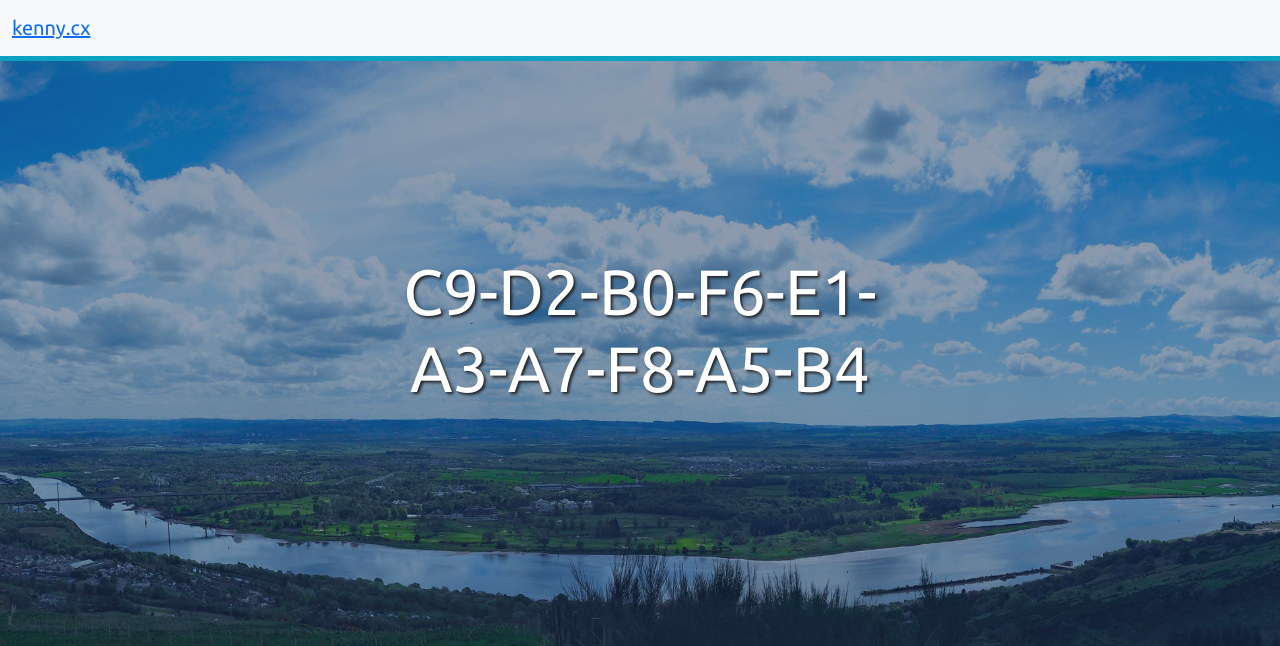
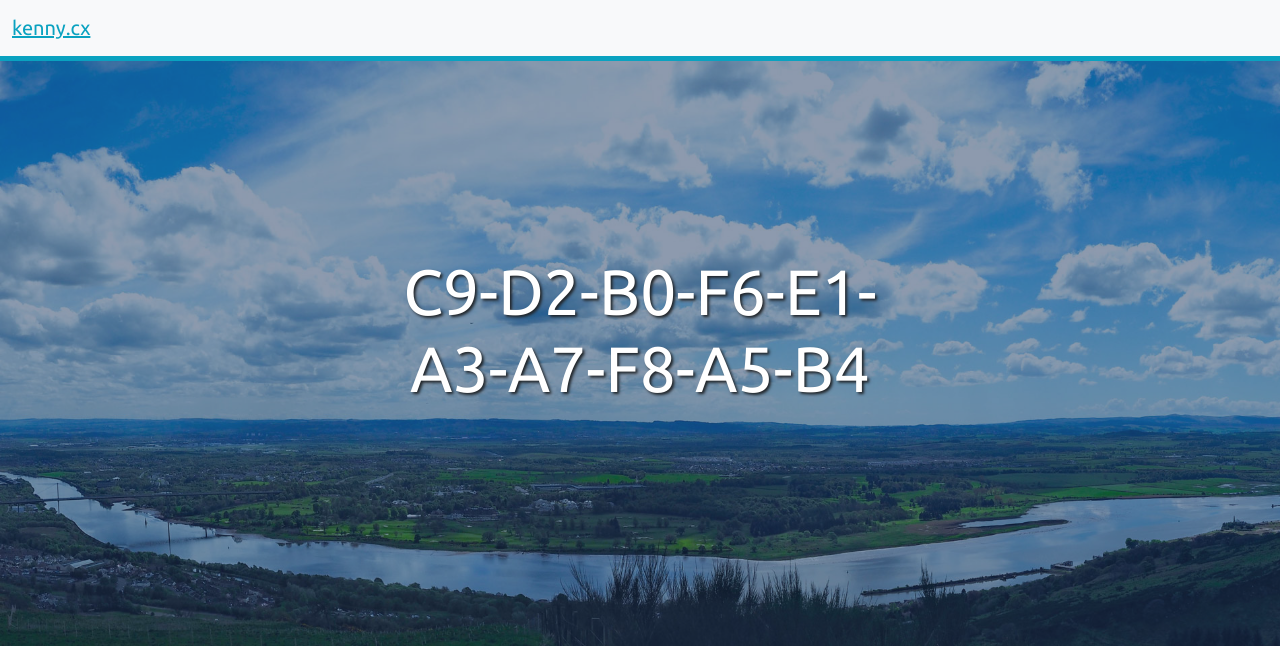
Before and after one commit to stickerboy/stickerboy.github.io, a web app: file ==wc19WayV3Y/index.html in a window 1280 px wide. Shown: the top 646 px of the page. Run offline with its HTML, style and script files only (its server is not run), Linux system fonts and the light colour scheme.

Commit message:
Update brand link color

```diff
--- a/==wc19WayV3Y/index.html
+++ b/==wc19WayV3Y/index.html
@@ -27,7 +27,7 @@
         <!-- Navigation-->
           <nav class="navbar navbar-expand-lg sticky-top bg-light border-bottom border-stckr border-5">
             <div class="container-fluid">
-              <p class="navbar-brand mb-0"><a href="../">kenny.cx</a></p>
+              <p class="navbar-brand mb-0"><a href="../" class="link-stckr">kenny.cx</a></p>
               <!-- <button type="button" class="navbar-toggler" type="button" data-bs-toggle="collapse" data-bs-target="#navbarNav" aria-controls="navbarNav" aria-expanded="false" aria-label="Toggle navigation">
                 <span class="navbar-toggler-icon"></span>
               </button>
--- a/css/styles.css
+++ b/css/styles.css
@@ -52,6 +52,13 @@ h4, .h4, h3, .h3, h2, .h2, h1, .h1,
     background-image: var(--bs-navbar-toggler-icon-bg);
 }
 
+.link-stckr {
+    color: var(--bs-cyan-600);
+}
+.link-stckr:focus,
+.link-stckr:hover {
+    color: var(--bs-cyan-800);
+}
 .border-stckr {
     border-color: var(--bs-cyan-600) !important;
 }
```
